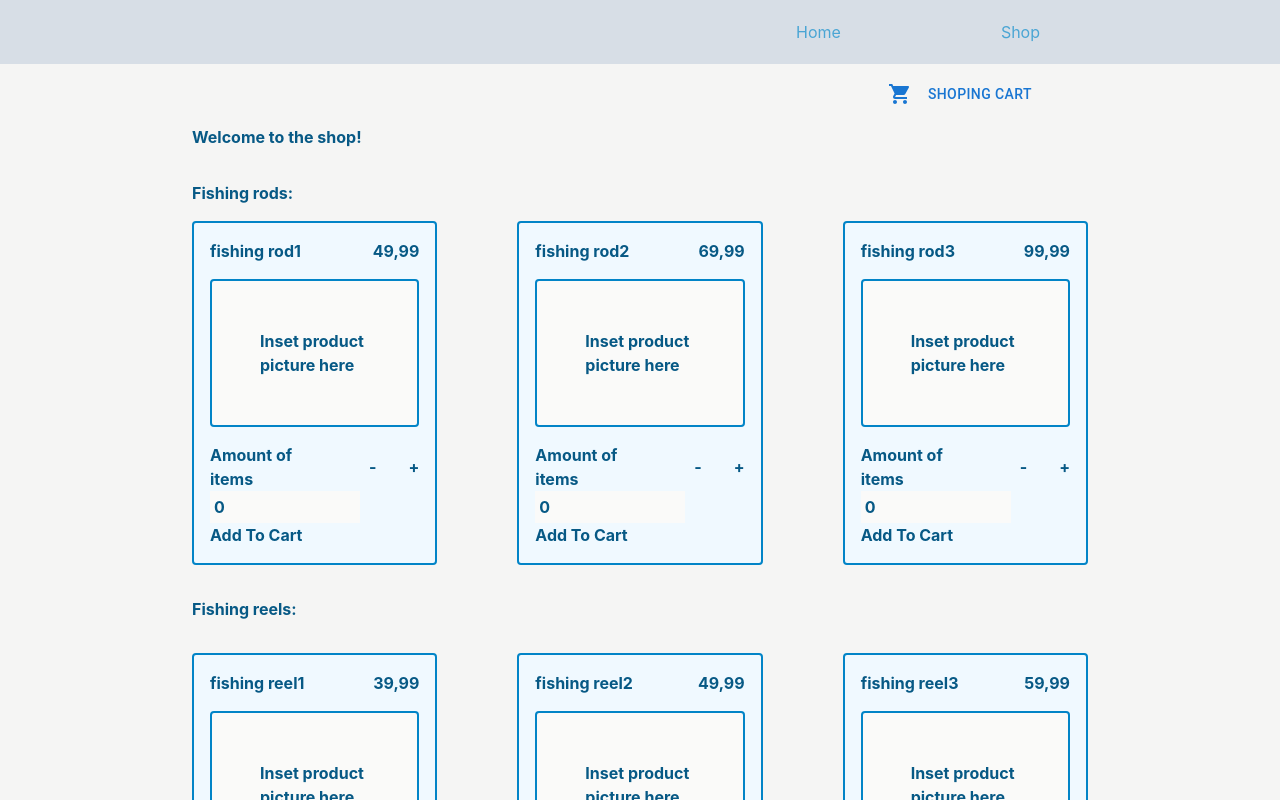
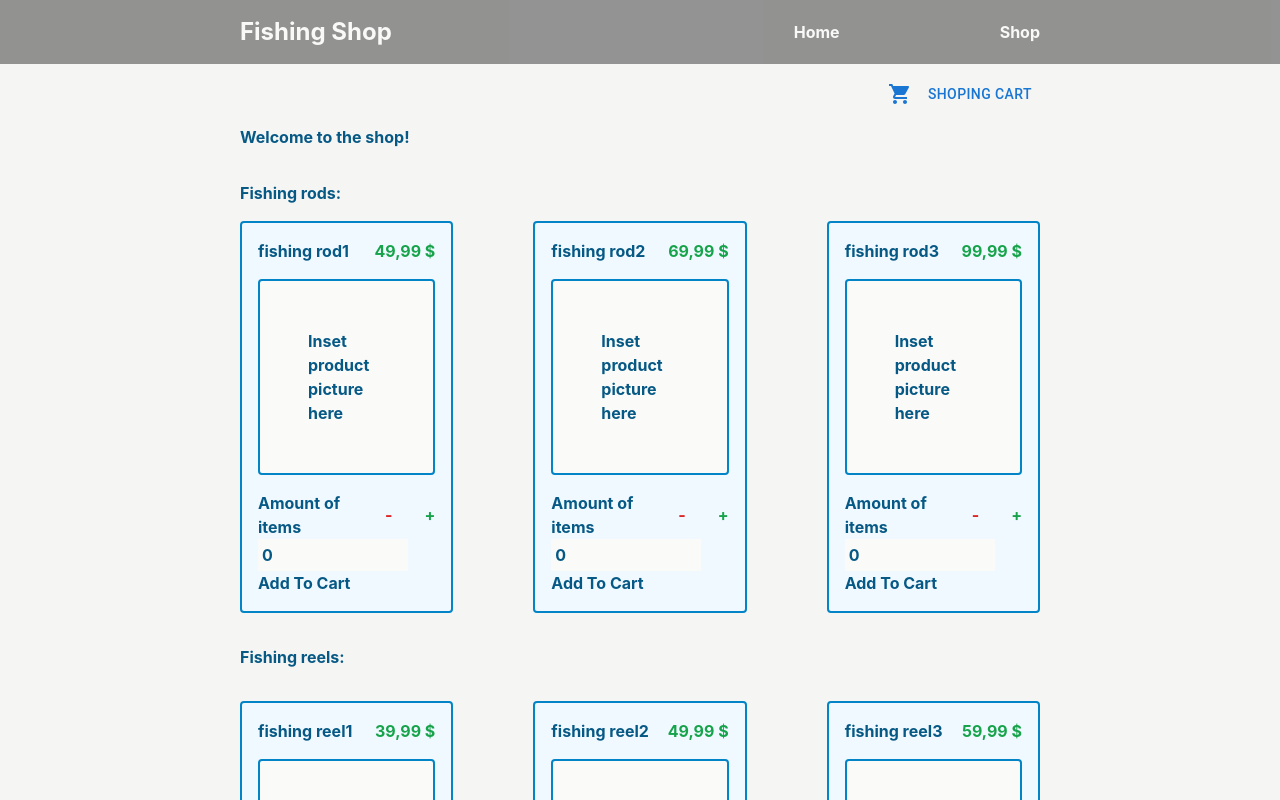
Before and after one commit to jpouti/Shopping-Cart, a React (Create React App) app: page /shop in a window 1280 px wide. Shown: the top 800 px of the page. Built offline with nearby package versions, Linux system fonts and the light colour scheme.

Commit message:
Add styling

```diff
--- a/src/App.css
+++ b/src/App.css
@@ -4,8 +4,8 @@
 
 #container-home {
   background-image: url('https://images.unsplash.com/photo-1515631449022-6db46f5c7dc5?ixlib=rb-1.2.1&ixid=MnwxMjA3fDB8MHxwaG90by1wYWdlfHx8fGVufDB8fHx8&auto=format&fit=crop&w=1170&q=80');
-  background-position: center;
+  background-position:top;
   background-repeat: no-repeat;
-  background-size: cover;
+  background-size:cover;
   min-height: 100vh;
 }
--- a/src/App.js
+++ b/src/App.js
@@ -1,9 +1,7 @@
 import './App.css';
-import { Outlet, Routes, Route } from "react-router-dom";
+import { Routes, Route } from "react-router-dom";
 import Home from "./components/Home";
 import Shop from "./components/Shop";
-import NavHeader from './components/NavHeader';
-import Footer from './components/Footer';
 import ShoppingCart from './components/ShoppingCart';
 
 const App = () => {
--- a/src/components/Footer.js
+++ b/src/components/Footer.js
@@ -1,7 +1,7 @@
 const Footer = () => {
     return (
         <div className="container h-16 max-w-full">
-            <div className="h-16 flex justify-center items-center bg-slate-300 opacity-60 text-sky-900">
+            <div className="h-16 flex justify-center items-center bg-black opacity-50 text-white">
                 <div>Background photo by:
                     <a href="https://unsplash.com/photos/a9JsPbN-R_A?utm_source=unsplash&utm_medium=referral&utm_content=creditShareLink"> Drew Farwell on Unsplash</a>
                 </div>
--- a/src/components/Home.js
+++ b/src/components/Home.js
@@ -6,8 +6,9 @@ const Home = () => {
     return (
         <div id="container-home" className="flex flex-col justify-between">
             <NavHeader/>
-            <div className="flex items-center pb-60 lg:pb-80 pl-32 lg:pl-80 text-red-600 font-bold text-3xl lg:text-4xl">
-                <h1 className="font-bold">WELCOME TO GET HOOKED</h1>
+            <div className="flex flex-col justify-center gap-4 pb-60 lg:pb-80 pl-32 lg:pl-60 text-rose-800 font-bold ">
+                <h1 className="font-bold text-3xl lg:text-4xl">WELCOME TO GET HOOKED</h1>
+                <h3 className="font-bold text-xl lg:text-2xl">Catch the most recent deals from our shop page</h3>
             </div>
             <Footer/>
         </div>
--- a/src/components/ItemCard.js
+++ b/src/components/ItemCard.js
@@ -12,7 +12,7 @@ const ItemCard = (props) => {
             <div className="border-2 border-sky-600 border-solid p-4 rounded bg-sky-50">
                 <div className="flex justify-between items-center">
                     <h3>{item.name}</h3>
-                    <h3>{item.price}</h3>
+                    <h3 className="text-green-600">{item.price} $ </h3>
                 </div>
                 <div className="p-12 mt-4 mb-4 border-2 border-sky-600 border-solid rounded bg-stone-50">
                     Inset product picture here
@@ -22,8 +22,8 @@ const ItemCard = (props) => {
                         <label htmlFor="item">Amount of items</label>
                         <button id="reduceItem" type="button" onClick={() => {
                             setProductCount(Math.max(productCount - 1, 0))
-                        }}>-</button>
-                        <button id="addItem" type="button" onClick={() => setProductCount(parseInt(productCount) + 1)}>+</button>
+                        }} className="text-red-600 font-bold">-</button>
+                        <button id="addItem" type="button" onClick={() => setProductCount(parseInt(productCount) + 1)} className="text-green-600 font-bold">+</button>
                     </div>
                     <input className="p-1 bg-stone-50"
                     style={{width: '150px'}}
--- a/src/components/NavHeader.js
+++ b/src/components/NavHeader.js
@@ -3,9 +3,10 @@ import '../App.css';
 
 const NavHeader = () => {
     return (
-        <header className="container flex items-center justify-end max-w-full h-16 bg-slate-300 opacity-70">
-            <nav>
-                <ul className="flex gap-16 lg:gap-40 pr-16 lg:pr-60 text-sky-600">
+        <header className="container flex justify-between items-center max-w-full h-16 bg-black opacity-40">
+            <h3 className="text-white font-bold pl-32 lg:pl-60 text-2xl">Fishing Shop</h3>
+            <nav className="flex justify-end">
+                <ul className="flex gap-16 lg:gap-40 pr-16 lg:pr-60 text-white font-bold">
                     <li>
                         <NavLink to='/'>
                             Home
--- a/src/components/Shop.js
+++ b/src/components/Shop.js
@@ -1,12 +1,11 @@
 import NavHeader from "./NavHeader";
 import Badge from '@mui/material/Badge';
 import ShoppingCartIcon from '@mui/icons-material/ShoppingCart';
-import { useEffect, useState } from "react";
+import { useState } from "react";
 import { Button } from "@mui/material";
 import ItemCard from './ItemCard';
 import { rods, reels, bait } from './ShopItems.js'
-import { Link, useNavigate } from "react-router-dom";
-import ShoppingCart from "./ShoppingCart";
+import { Link } from "react-router-dom";
 
 const Shop = () => {
 
@@ -31,7 +30,7 @@ const Shop = () => {
                     <Button type="button">Shoping Cart</Button>
                 </Link>
             </div>
-            <div className=" mx-8 md:mx-16 lg:mx-48 text-sky-800 font-bold">
+            <div className=" mx-8 md:mx-16 lg:mx-60 text-sky-800 font-bold">
                 <legend className="pb-8">Welcome to the shop! </legend>
                 <h3 className="pb-4">Fishing rods:</h3>
                 <div className="grid grid-cols-2 md:grid-cols-3 gap-8 lg:gap-20">
--- a/src/components/ShoppingCart.js
+++ b/src/components/ShoppingCart.js
@@ -1,5 +1,4 @@
 import { Link, useLocation } from "react-router-dom";
-import Shop from "./Shop";
 import NavHeader from "./NavHeader";
 import { useEffect, useState} from "react";
 import KeyboardBackspaceIcon from '@mui/icons-material/KeyboardBackspace';
@@ -21,7 +20,7 @@ const ShoppingCart = () => {
         let price = 0;
         items.map((item) => {
             price = price + (parseFloat(item.price) * parseFloat(item.count));
-        })
+        });
         setTotal(price);
     }
 
```
